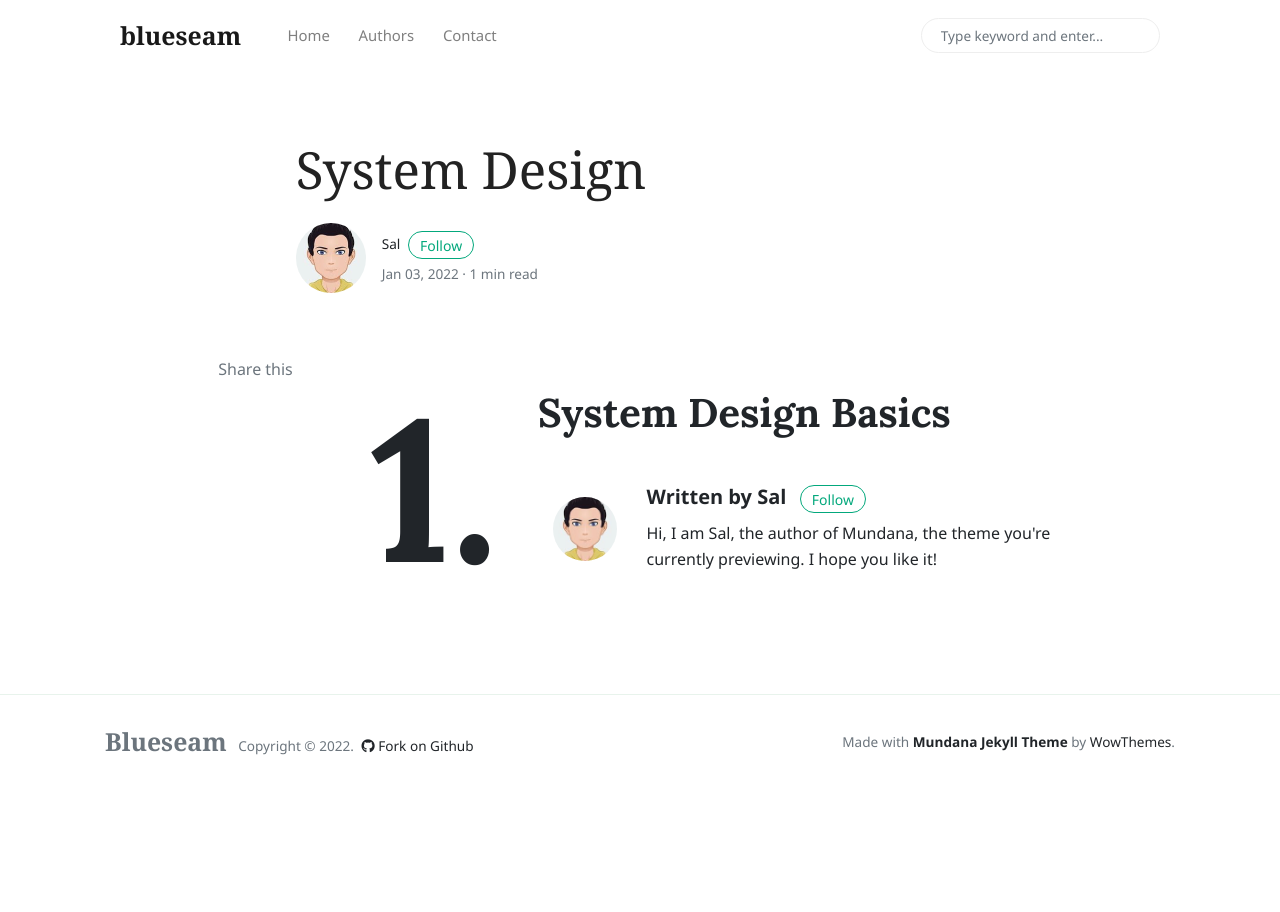
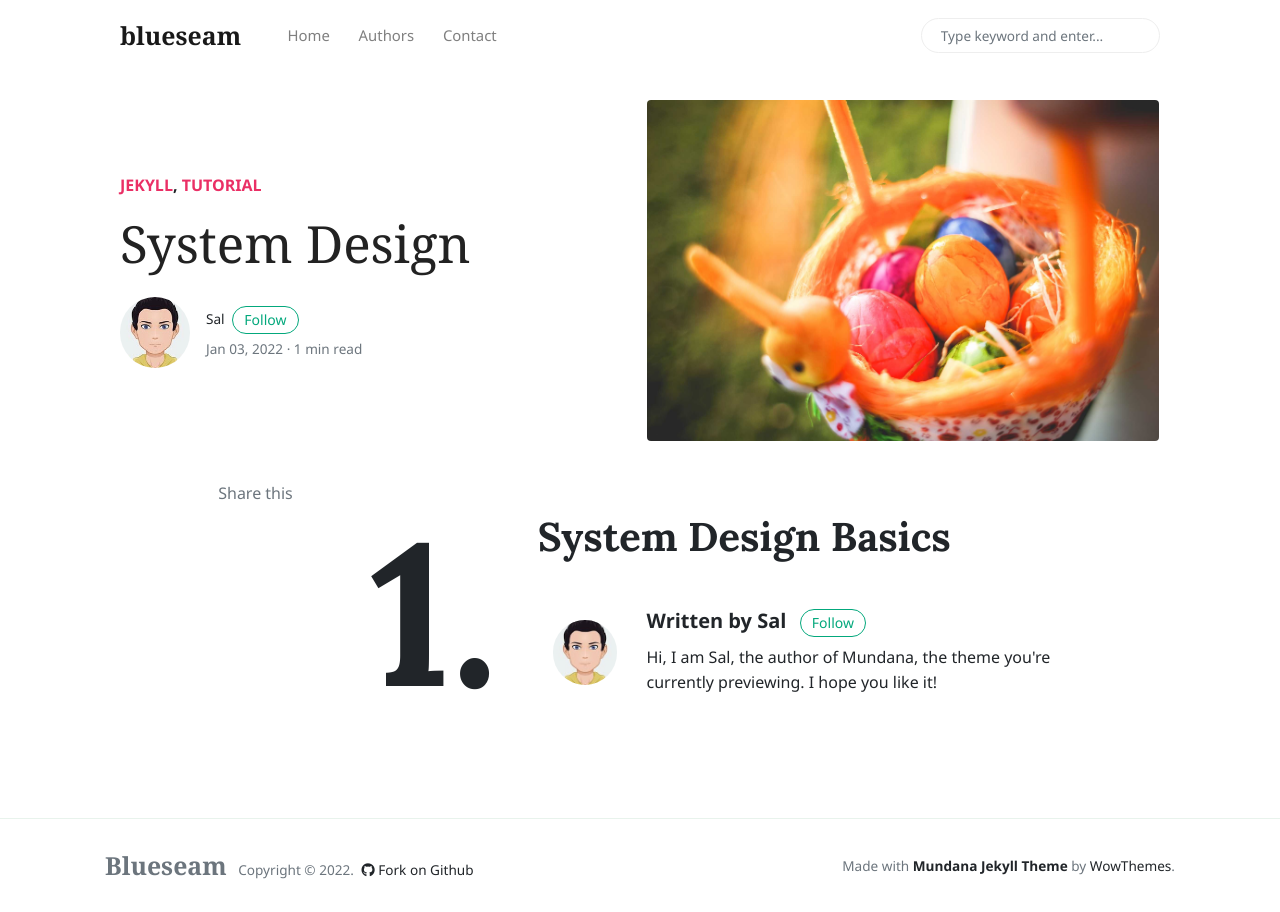
Before and after one commit to blueseam/blueseam.github.io, a Jekyll site: the page built from _posts/2022-01-03-system-design.md, in a window 1280 px wide. Built offline with Jekyll 4.4.1, drawn with Linux system fonts in a browser that asks for light colours; nearby versions of some CDN libraries; comment, search, counter and statistics services are not loaded.

Commit message:
Update 2022-01-03-system-design.md

```diff
--- a/_posts/2022-01-03-system-design.md
+++ b/_posts/2022-01-03-system-design.md
@@ -1 +1,8 @@
+---
+layout: post
+title:  "System Design"
+categories: [ Jekyll, tutorial ]
+image: assets/images/3.jpg
+---
+
 # 1. System Design Basics
```
